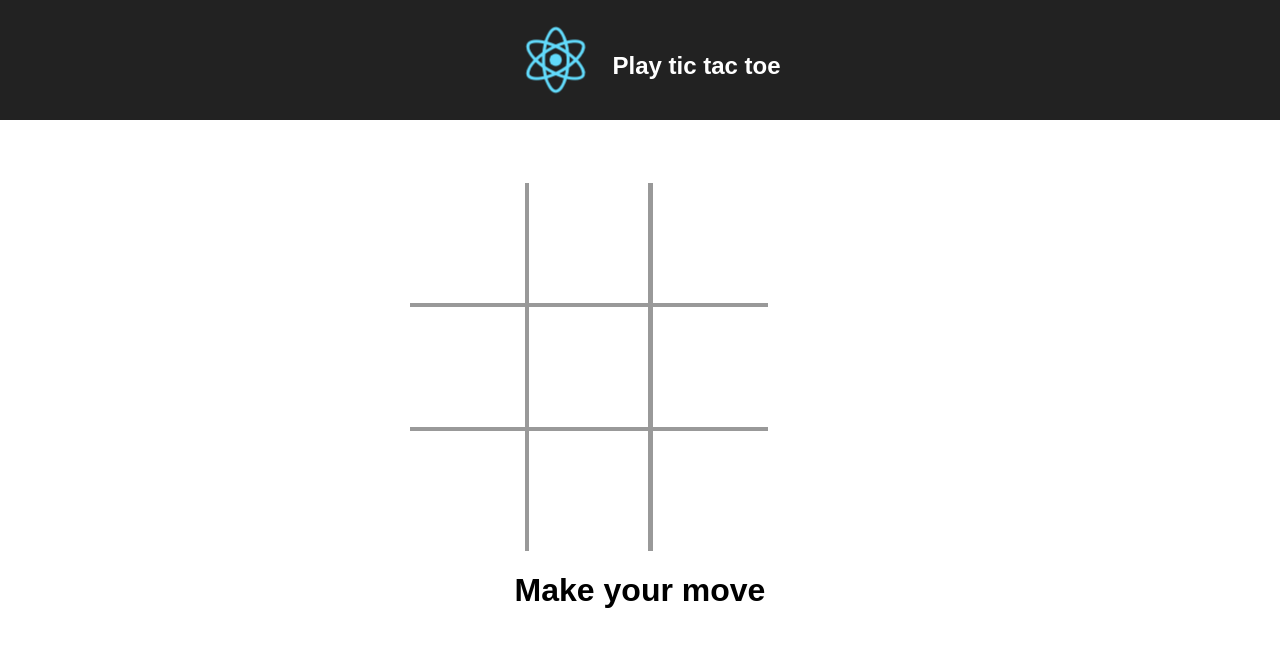
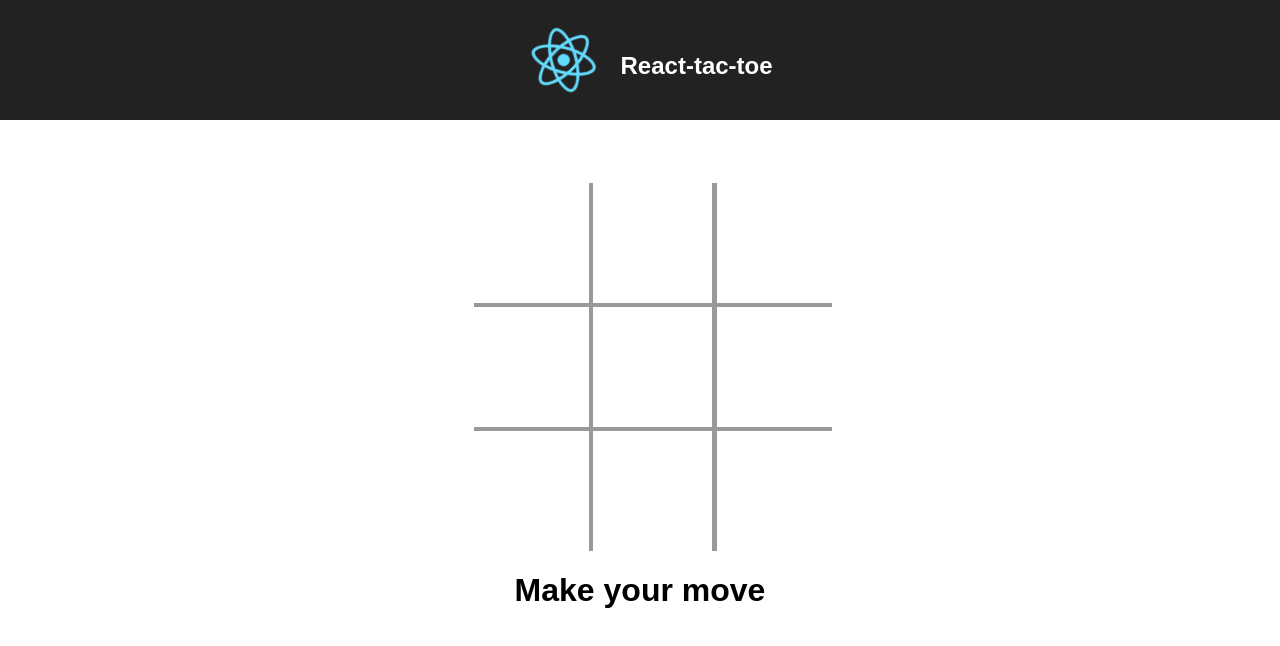
Before and after one commit to Jefferson-Faseler/React-tac-toe, a React (Create React App) app: page / in a window 1280 px wide. Shown: the top 646 px of the page. Built offline with nearby package versions, Linux system fonts and the light colour scheme.

Commit message:
Adjust centering of game board.

```diff
--- a/src/App.js
+++ b/src/App.js
@@ -108,7 +108,7 @@ class App extends Component {
       <div className="App">
         <div className="App-header">
           <img src={logo} className="App-logo" alt="logo" />
-          <h2 className="header-title">Play tic tac toe</h2>
+          <h2 className="header-title">React-tac-toe</h2>
         </div>
         <div>
           <Board
--- a/src/index.css
+++ b/src/index.css
@@ -6,7 +6,7 @@ body {
 
 .game-board {
   width: 358px;
-  margin-left: 32%;
+  margin-left: 37%;
   margin-top: 5%;
 }
 
```
